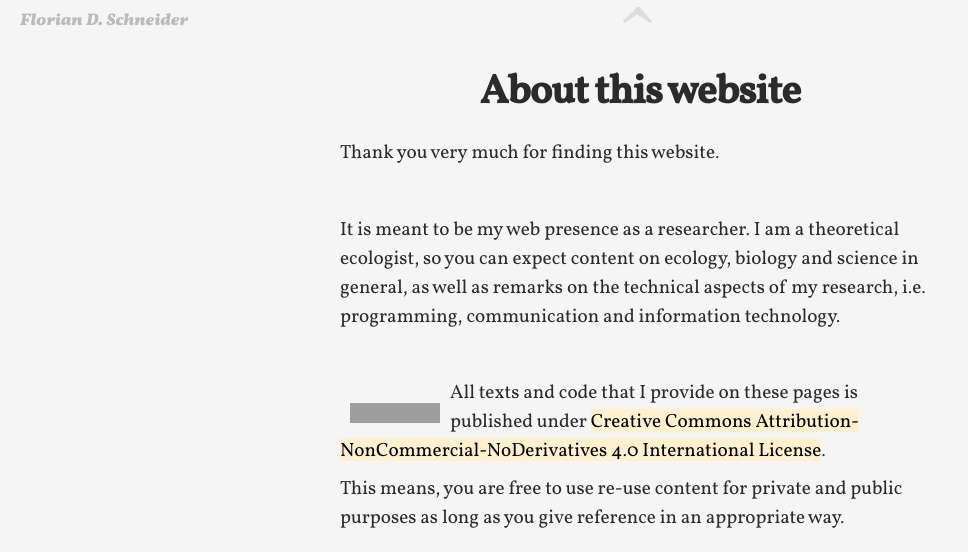
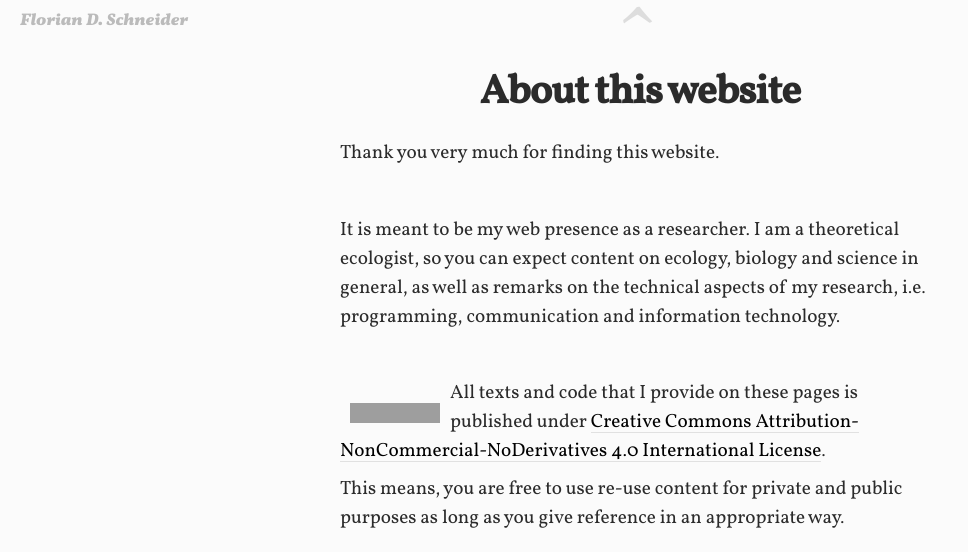
Before and after one commit to fdschneider/oldwebsite, a Jekyll site: the page built from about.md, in a window 1280 px wide and 1279 px high. Shown: the top 552 px of the window, without its empty margins (0-968 px from the left). Built offline with Jekyll 4.4.1, drawn with Linux system fonts in a browser that asks for light colours; grey boxes are pictures that could not be loaded.

Commit message:
css: link highlighting and bg color

```diff
--- a/assets/style.css
+++ b/assets/style.css
@@ -1,7 +1,7 @@
 /* main body style */
 
 body {
-background-color:#F5F5F5;
+background-color:#FBFBFB;
 margin: 0px;
 color: #2B2B2B;
 font-size:1.2em;
@@ -23,9 +23,9 @@ h3 {font-size:1.2em; line-height: 120%; text-align: left; margin-top: 1.5em;}
 h5 {font-size: 0.85em; margin-top: -3px; margin-bottom: 5px;  font-weight: 400; line-height: 120%;  margin-bottom: 10px;}
 
 
-a:link {color:#000000; background: #FFF0D0; text-decoration:none;}
-a:visited {color:#000000; background: #FFF0D0; text-decoration:none; }
-a:hover {color:#888888; background: #FFF0D0; text-decoration:none; }
+a:link {color:#000000; border-bottom: 1px solid #E1E1E1; text-decoration:none;}
+a:visited {color:#000000; border-bottom: 1px solid #E1E1E1; text-decoration:none; }
+a:hover {color:#888888; border-bottom: 1px solid #E1E1E1;  text-decoration:none; }
 
 blockquote{
 font-family: 'vollkornitalic';
@@ -83,15 +83,14 @@ width: 100%;
 font-size: 80%;
 margin: 0px 0px 0px 0px;
 padding: 5px 20px 5px 20px;
-background-color: #F5F5F5;
 color:#BBBBBB;
 z-index: 2;
 
 }
 
-#titlebar a:link {color:#BBBBBB; background: #F5F5F5; text-decoration:none;}
-#titlebar a:visited {color:#BBBBBB; background: #F5F5F5; text-decoration:none;}
-#titlebar a:hover {color:#222222; background: #F5F5F5; text-decoration:none;}
+#titlebar a:link {color:#BBBBBB; border-bottom: 0px;  text-decoration:none;}
+#titlebar a:visited {color:#BBBBBB; border-bottom: 0px; text-decoration:none;}
+#titlebar a:hover {color:#222222; border-bottom: 0px; text-decoration:none;}
 
 .home{
 font-family: 'vollkornbolditalic';
```
